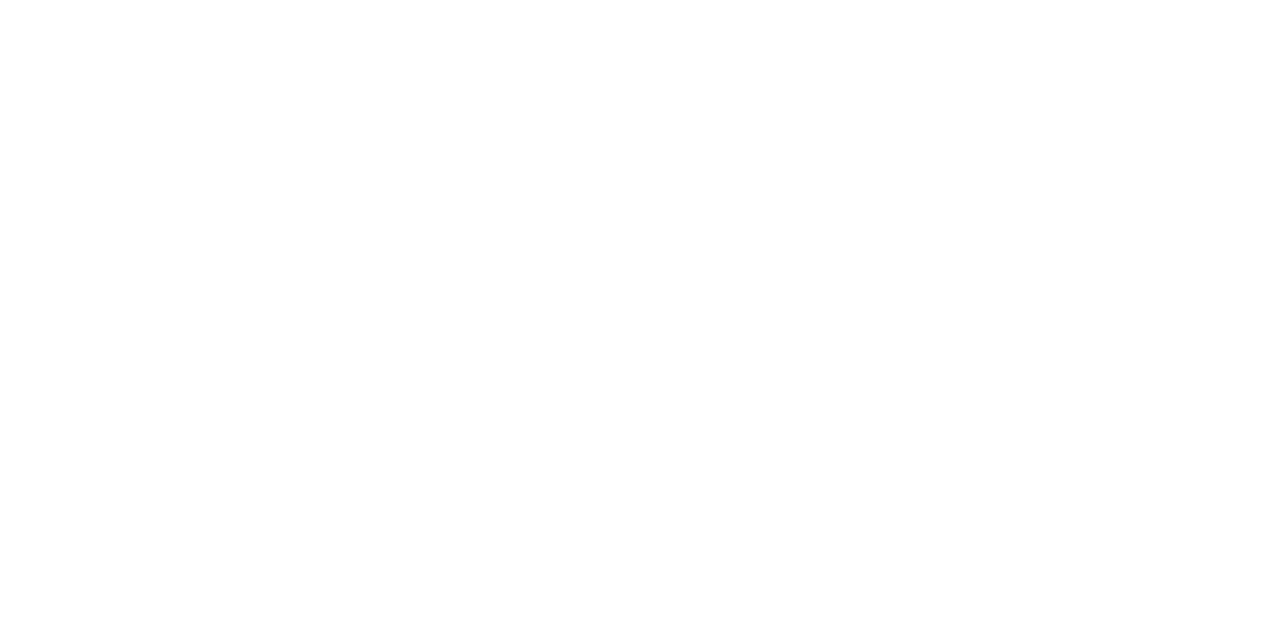
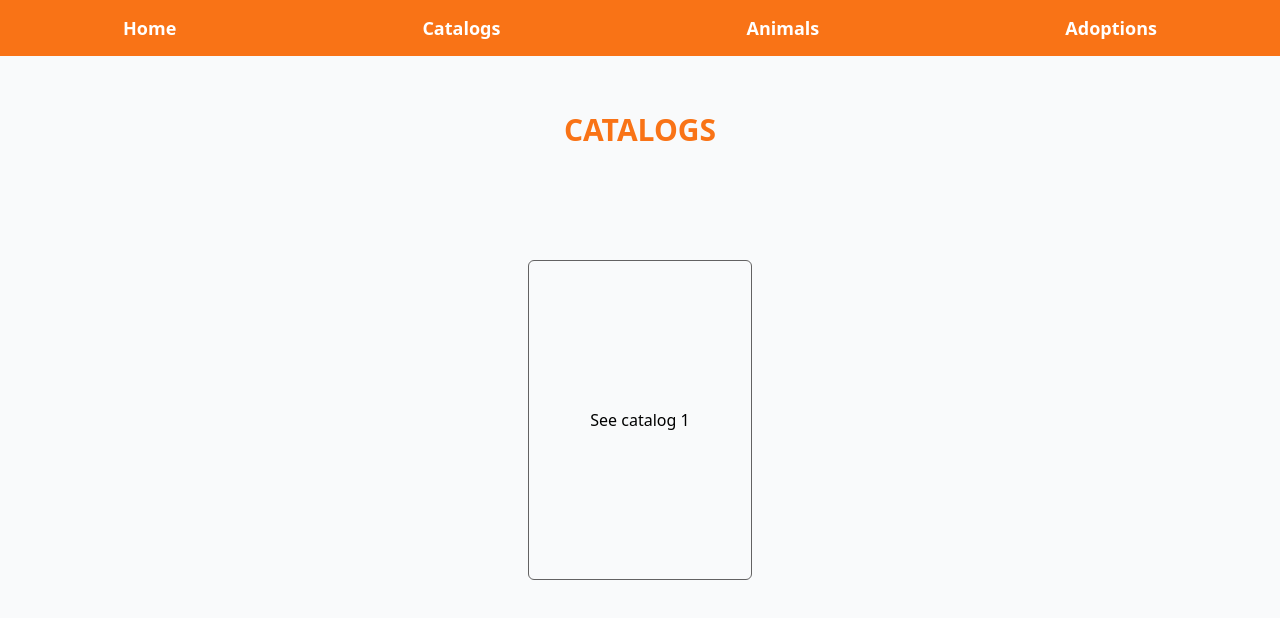
Before and after one commit to PixeLarm12/animal-adoption-system, a Vue app in the folder front/: page /catalogs in a window 1280 px wide. Before the commit this address had no page. Shown: the top 618 px of the page. Built offline with nearby package versions, Linux system fonts and the light colour scheme.

Commit message:
Added pageTemplate, Catalog and Catalog Detail page

```diff
--- /dev/null
+++ b/front/src/components/NavBar.vue
@@ -0,0 +1,8 @@
+<template>
+    <nav class="w-screen h-14 bg-orange-500 flex flex-row justify-around items-center">
+        <router-link to="/" class="text-white font-bold text-lg">Home</router-link>
+        <router-link to="/catalogs" class="text-white font-bold text-lg">Catalogs</router-link>
+        <router-link to="/animals" class="text-white font-bold text-lg">Animals</router-link>
+        <router-link to="/adoptions" class="text-white font-bold text-lg">Adoptions</router-link>
+    </nav>
+</template>
--- /dev/null
+++ b/front/src/components/PageTemplate.vue
@@ -0,0 +1,33 @@
+<template>
+    <div>
+        <nav-bar></nav-bar>
+
+        <div class="min-h-[100vh] w-screen flex flex-col justify-start items-center">
+
+            <div class="w-full flex flex-row justify-center items-center py-14">
+                <h1 class="text-3xl font-bold text-orange-500 uppercase">{{ title }}</h1>
+            </div>
+
+            <div class="w-10/12 flex flex-col justify-center items-center py-14">
+                <slot></slot>
+            </div>
+        </div>
+    </div>
+</template>
+
+<script>
+import NavBar from './NavBar.vue'
+
+export default {
+    props:{
+        title: {
+            type: String,
+            required: true,
+            default: "Home",
+        }
+    },
+    components: {
+        NavBar
+    },
+}
+</script>
--- a/front/src/css/input.css
+++ b/front/src/css/input.css
@@ -11,3 +11,7 @@
 .default-button {
     @apply h-10 bg-orange-500 rounded-md flex justify-center items-center text-white font-bold uppercase;
 }
+
+.bg-catalog-card {
+    @apply bg-gray-50 border border-default-gray rounded-md h-80 w-56 hover:scale-105 hover:duration-200 hover:cursor-pointer flex flex-col justify-center items-center;
+}
--- a/front/src/css/output.css
+++ b/front/src/css/output.css
@@ -568,6 +568,14 @@
   display: grid;
 }
 
+.h-14{
+  height: 3.5rem;
+}
+
+.h-\[50vh\]{
+  height: 50vh;
+}
+
 .h-\[60vh\]{
   height: 60vh;
 }
@@ -576,32 +584,16 @@
   height: 100%;
 }
 
-.h-\[50vh\]{
-  height: 50vh;
-}
-
-.h-20{
-  height: 5rem;
-}
-
-.h-72{
-  height: 18rem;
-}
-
-.h-4{
-  height: 1rem;
-}
-
-.h-44{
-  height: 11rem;
-}
-
 .min-h-\[100vh\]{
   min-height: 100vh;
 }
 
-.w-6\/12{
-  width: 50%;
+.w-10\/12{
+  width: 83.333333%;
+}
+
+.w-5\/12{
+  width: 41.666667%;
 }
 
 .w-7\/12{
@@ -616,28 +608,8 @@
   width: 100vw;
 }
 
-.w-5\/12{
-  width: 41.666667%;
-}
-
-.w-20{
-  width: 5rem;
-}
-
-.w-72{
-  width: 18rem;
-}
-
-.w-4\/12{
-  width: 33.333333%;
-}
-
-.w-2\/12{
-  width: 16.666667%;
-}
-
-.w-3\/12{
-  width: 25%;
+.w-8\/12{
+  width: 66.666667%;
 }
 
 .grid-cols-12{
@@ -676,6 +648,14 @@
   justify-content: center;
 }
 
+.justify-around{
+  justify-content: space-around;
+}
+
+.gap-4{
+  gap: 1rem;
+}
+
 .gap-y-10{
   row-gap: 2.5rem;
 }
@@ -693,9 +673,9 @@
   border-color: rgb(75 85 99 / var(--tw-border-opacity));
 }
 
-.bg-gray-200{
+.bg-gray-100{
   --tw-bg-opacity: 1;
-  background-color: rgb(229 231 235 / var(--tw-bg-opacity));
+  background-color: rgb(243 244 246 / var(--tw-bg-opacity));
 }
 
 .bg-gray-50{
@@ -703,23 +683,23 @@
   background-color: rgb(249 250 251 / var(--tw-bg-opacity));
 }
 
-.bg-gray-100{
-  --tw-bg-opacity: 1;
-  background-color: rgb(243 244 246 / var(--tw-bg-opacity));
-}
-
-.bg-orange-50{
-  --tw-bg-opacity: 1;
-  background-color: rgb(255 247 237 / var(--tw-bg-opacity));
-}
-
 .bg-orange-500{
   --tw-bg-opacity: 1;
   background-color: rgb(249 115 22 / var(--tw-bg-opacity));
 }
 
+.py-14{
+  padding-top: 3.5rem;
+  padding-bottom: 3.5rem;
+}
+
 .text-left{
   text-align: left;
+}
+
+.text-3xl{
+  font-size: 1.875rem;
+  line-height: 2.25rem;
 }
 
 .text-lg{
@@ -727,18 +707,27 @@
   line-height: 1.75rem;
 }
 
-.text-2xl{
-  font-size: 1.5rem;
-  line-height: 2rem;
+.font-bold{
+  font-weight: 700;
 }
 
-.font-bold{
-  font-weight: 700;
+.uppercase{
+  text-transform: uppercase;
 }
 
 .text-default-gray{
   --tw-text-opacity: 1;
   color: rgb(99 98 98 / var(--tw-text-opacity));
+}
+
+.text-orange-500{
+  --tw-text-opacity: 1;
+  color: rgb(249 115 22 / var(--tw-text-opacity));
+}
+
+.text-white{
+  --tw-text-opacity: 1;
+  color: rgb(255 255 255 / var(--tw-text-opacity));
 }
 
 .shadow-md{
@@ -776,3 +765,26 @@
   --tw-text-opacity: 1;
   color: rgb(255 255 255 / var(--tw-text-opacity));
 }
+
+.bg-catalog-card{
+  display: flex;
+  height: 20rem;
+  width: 14rem;
+  flex-direction: column;
+  align-items: center;
+  justify-content: center;
+  border-radius: 0.375rem;
+  border-width: 1px;
+  --tw-border-opacity: 1;
+  border-color: rgb(99 98 98 / var(--tw-border-opacity));
+  --tw-bg-opacity: 1;
+  background-color: rgb(249 250 251 / var(--tw-bg-opacity));
+}
+
+.bg-catalog-card:hover{
+  --tw-scale-x: 1.05;
+  --tw-scale-y: 1.05;
+  transform: translate(var(--tw-translate-x), var(--tw-translate-y)) rotate(var(--tw-rotate)) skewX(var(--tw-skew-x)) skewY(var(--tw-skew-y)) scaleX(var(--tw-scale-x)) scaleY(var(--tw-scale-y));
+  cursor: pointer;
+  transition-duration: 200ms;
+}
--- a/front/src/main.js
+++ b/front/src/main.js
@@ -5,10 +5,14 @@
 import App from './App.vue'
 import Home from './pages/Home.vue'
 import Login from './pages/Login.vue'
+import Catalog from './pages/Catalog.vue'
+import CatalogDetail from './pages/CatalogDetail.vue'
 
 const routes = [
     { path: '/', name: "home", component: Home, meta: { title: 'Home'} },
     { path: '/login', name: "login", component: Login, meta: { title: 'Login'} },
+    { path: '/catalogs', name: "catalog", component: Catalog, meta: { title: 'Catalog'} },
+    { path: '/catalogs/detail/:id', name: "catalog-detail", component: CatalogDetail, meta: { title: 'CatalogDetail'} },
 ]
 
 const router = createRouter({
--- /dev/null
+++ b/front/src/pages/Catalog.vue
@@ -0,0 +1,19 @@
+<template>
+    <page-template title="Catalogs">
+        <div class="w-8/12 flex flex-row justify-center items-center gap-4 flex-wrap">
+            <router-link to="/catalogs/detail/1" class="bg-catalog-card">
+                <h2>See catalog 1</h2>
+            </router-link>
+        </div>
+    </page-template>
+</template>
+
+<script>
+import PageTemplate from "../components/PageTemplate.vue"
+
+export default {
+    components: {
+        PageTemplate
+    },
+}
+</script>
--- /dev/null
+++ b/front/src/pages/CatalogDetail.vue
@@ -0,0 +1,19 @@
+<template>
+    <page-template title="View Catalog 1">
+        <div class="w-8/12 flex flex-row justify-center items-center gap-4 flex-wrap">
+            <div class="bg-catalog-card">
+                <h2>Animal 1</h2>
+            </div>
+        </div>
+    </page-template>
+</template>
+
+<script>
+import PageTemplate from "../components/PageTemplate.vue"
+
+export default {
+    components: {
+        PageTemplate
+    },
+}
+</script>
--- a/front/src/pages/Home.vue
+++ b/front/src/pages/Home.vue
@@ -1,9 +1,19 @@
 <template>
-    <div class="min-h-[100vh] w-screen flex flex-col justify-center items-center">
-        <div class="w-screen h-[50vh] flex flex-row justify-center items-center">
-            <router-link to="/catalogs" class="w-3/12 h-44 flex flex-col justify-center items-center border bg-orange-500 text-2xl">
-                Catalog
-            </router-link>
+    <page-template>
+        <div class="w-screen flex flex-col justify-center items-center">
+            <div class="w-screen h-[50vh] flex flex-row justify-center items-center">
+                <h1 class="text-orange-500 text-3xl font-bold">Welcome home!</h1>
+            </div>
         </div>
-    </div>
+    </page-template>
 </template>
+
+<script>
+import PageTemplate from "../components/PageTemplate.vue"
+
+export default {
+    components: {
+        PageTemplate
+    },
+}
+</script>
```
